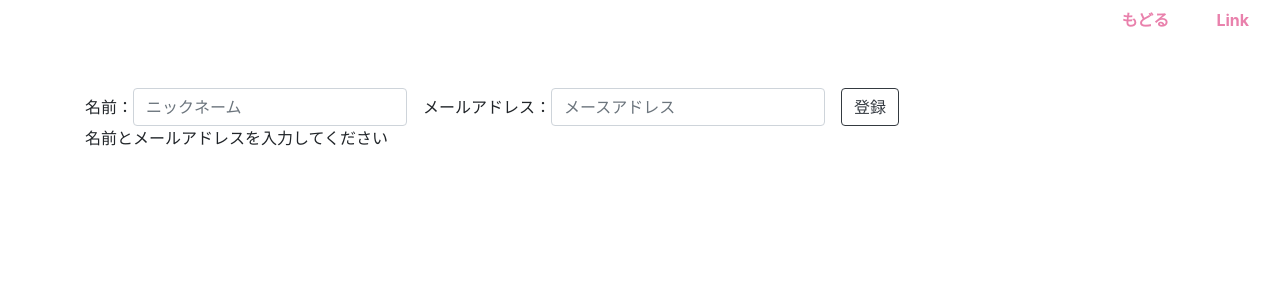
After one commit to wako-ohira/mof_app, a PHP site: page /set.php in a window 1280 px wide. The commit adds this page. Shown: the top 300 px of the page. Run offline with PHP 8.4, Linux system fonts and the light colour scheme.

Commit message:
2
メンバー登録とデータベース作成一つ

```diff
--- a/css/style.css
+++ b/css/style.css
@@ -18,8 +18,8 @@ img {
 }
 
 a {
-  color: #082b08;
-  text-decoration: none;
+  color: #e981ac !important;
+  text-decoration: none !important;
 }
 
 a:hover {
@@ -49,7 +49,7 @@ a:hover {
 
 /* top */
 .top {
-  height: 170px;
+  height: 100px;
 }
 
 /* right */
@@ -58,7 +58,7 @@ a:hover {
 }
 
 .cal_img {
-
+  width: 30%;
 }
 
 .cal_img:hover {
@@ -70,3 +70,12 @@ a:hover {
 .pic-num {
   width: 100px;
 }
+
+
+/* image */
+#preview img{
+  width: 200px;
+  height: 200px;
+  object-fit: cover;
+  margin-right: 10px;
+}
--- /dev/null
+++ b/set.php
@@ -0,0 +1,105 @@
+<!DOCTYPE html>
+<html lang="en">
+<head>
+  <meta charset="UTF-8">
+  <meta name="viewport" content="width=device-width, initial-scale=1.0">
+  <link rel="stylesheet" href="css/reset.css">
+  <link rel="stylesheet" href="css/style.css">
+  <link rel="stylesheet" href="https://cdn.jsdelivr.net/npm/bootstrap@4.5.3/dist/css/bootstrap.min.css" integrity="sha384-TX8t27EcRE3e/ihU7zmQxVncDAy5uIKz4rEkgIXeMed4M0jlfIDPvg6uqKI2xXr2" crossorigin="anonymous">
+
+  <title>Document</title>
+</head>
+<body>
+  <?php
+  // データベース接続
+  try {
+    $db = new PDO('mysql:dbname=mydb;host=localhost;charset=utf8','root','root');
+  } catch(PDOException $e) {
+    //例外処理
+    echo 'DB接続エラー:'. $e->getMessage();
+  }
+
+  //テーブルの作成
+
+  $sql = "CREATE TABLE IF NOT EXISTS table_1"
+    ." ("
+    . "id INT AUTO_INCREMENT PRIMARY KEY,"
+    . "name char(32),"
+    . "email varchar(255),"
+    . "create_at TIMESTAMP"
+    .");";
+  // SQLの実行
+  $stmt = $db->query($sql);
+
+
+
+
+  if(empty($_POST[name])&&empty($_POST[email])){
+    $action_txt = "名前とメールアドレスを入力してください";
+  }elseif(empty($_POST[name])){
+    $action_txt = "名前を入力してください";
+  }elseif(empty($_POST[email])){
+    $action_txt = "メールアドレスを入力してください";
+  }elseif(!preg_match("/^([a-zA-Z0-9])+([a-zA-Z0-9\?\*\[|\]%'=~^\{\}\/\+!#&\$\._-])*@([a-zA-Z0-9_-])+\.([a-zA-Z0-9\._-]+)+$/", $_POST["email"])){
+    $action_txt = "メールアドレスが正しくありません。";
+  }else{
+    // データ挿入
+    $sql = $db -> prepare("INSERT INTO table_1(name, email) VALUES (:name, :email)");
+    $sql -> bindParam(':name', $name, PDO::PARAM_STR);
+    $sql -> bindParam(':email', $email, PDO::PARAM_STR);
+
+    $name = $_POST["name"];
+    $email= $_POST["email"];
+    $sql -> execute();
+
+
+    $action_txt = "登録しました";
+  }
+
+
+
+
+
+
+
+  ?>
+
+  <header>
+  <ul class="nav justify-content-end">
+      <li class="nav-item">
+        <a class="nav-link" href="index.php">もどる</a>
+      </li>
+      <li class="nav-item">
+        <a class="nav-link" href="#">Link</a>
+      </li>
+  </ul>
+
+  </header>
+  <main>
+    <div class="container">
+      <div class="top py-5">
+        <form class="form-inline" action="" method="post" enctype="multipart/form-data" >
+          <!-- 名前 -->
+          <div class="form-group">
+            名前：<input class="form-control mr-3" name="name" type="text" placeholder="ニックネーム">
+          </div>
+          <!-- マールアドレス -->
+          <div class="form-group">
+            メールアドレス：<input class="form-control mr-3" type="email" name="email" placeholder="メースアドレス">
+          </div>
+          <label>
+            <span class="btn btn-outline-dark">登録<input class="form-control" type="submit" name="submit" style="display: none;"></span>
+          </label>
+        </form>
+        <?php
+          echo $action_txt;
+        ?>
+
+
+      </div>
+
+    </div>
+  </main>
+  <footer></footer>
+</body>
+</html>
```
Also changed, not shown: index.html (deleted, +0 -50 lines), index.php (added, +100 -0 lines), js/preview.js (added, +11 -0 lines), upload.php (added, +36 -0 lines).
